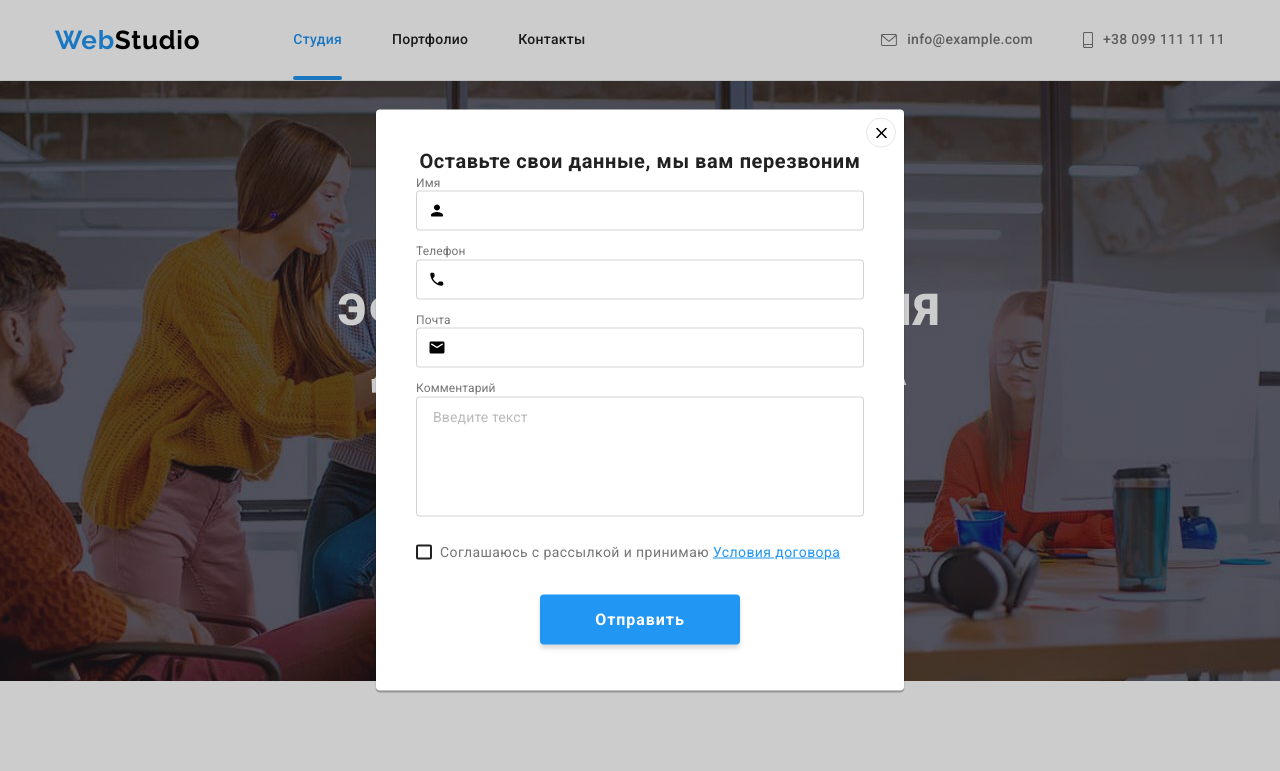
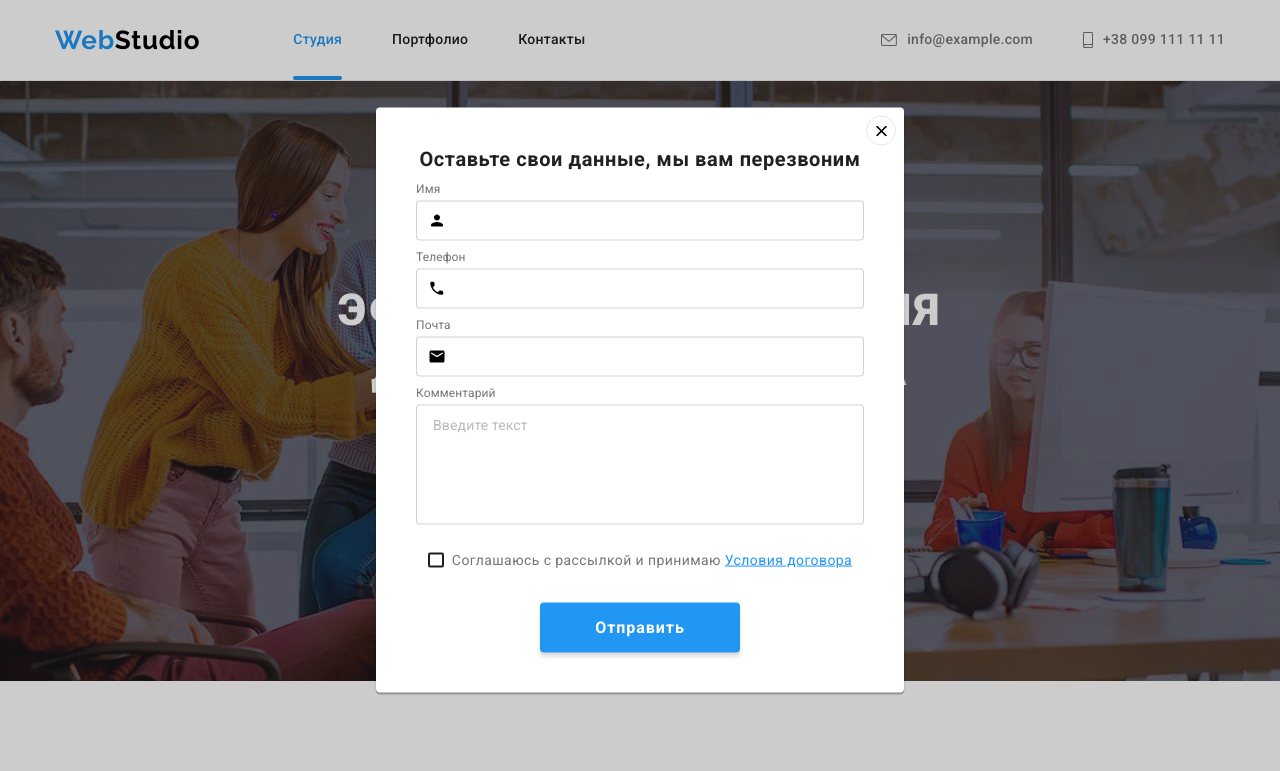
Before and after one commit to annyeongbadaya/goit-markup-hw-06., a plain HTML site: page index.html in a window 1280 px wide. Both pictures are taken after a click on the button "Заказать услугу". Shown: the top 771 px of the page. Drawn offline with nearby package versions, Linux system fonts and the light colour scheme.

Commit message:
Добавлены отступы в форме

```diff
--- a/css/styles.css
+++ b/css/styles.css
@@ -874,6 +874,16 @@ img {
   text-align: center;
   letter-spacing: 0.03em;
   color: var(--second-title-color);
+  margin-bottom: 12px;
+}
+
+.form-label-text {
+  display: block;
+  font-size: 12px;
+  line-height: 1.16;
+  letter-spacing: 0.01em;
+  color: var(--main-text-color);
+  margin-bottom: 4px;
 }
 
 .modal-form-input {
@@ -914,14 +924,6 @@ img {
 
 .modal-field {
   margin-bottom: 10px;
-}
-
-.form-label-text {
-  font-size: 12px;
-  line-height: 1.16;
-  letter-spacing: 0.01em;
-  color: var(--main-text-color);
-  margin-bottom: 4px;
 }
 
 .modal-form-comment {
@@ -983,6 +985,8 @@ color: #2196F3;
 }
 
 .modal-field-checkbox{
+  display: flex;
+  justify-content: center;
   margin-bottom: 30px;
 }
 
```
